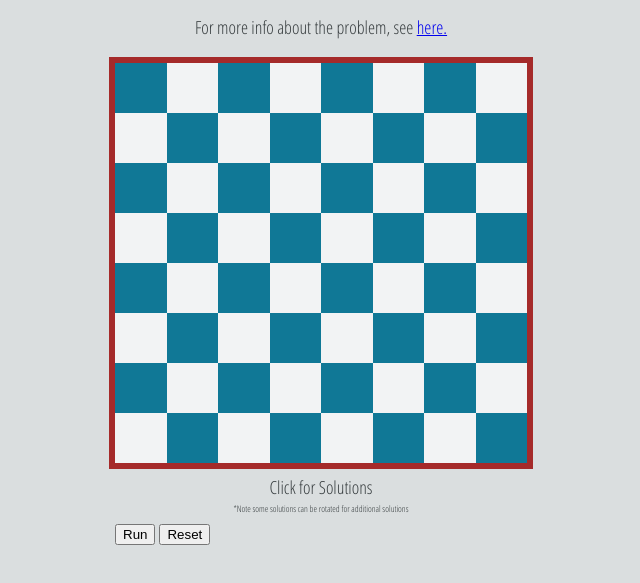
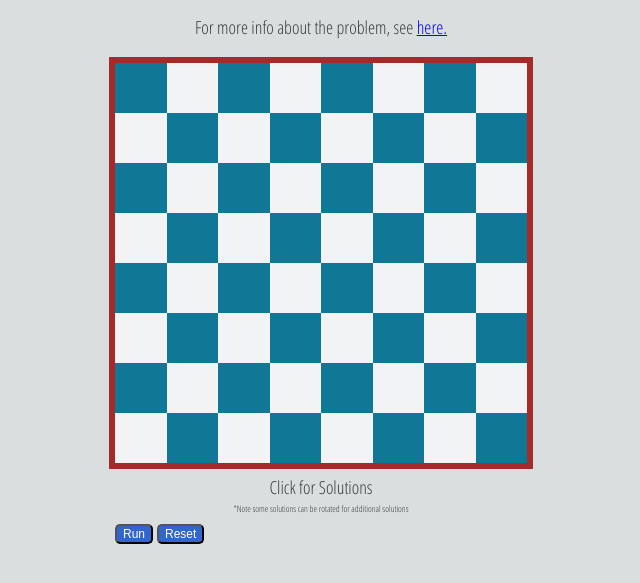
Before and after one commit to btmoore4/N_Queens, a plain HTML site: page index.html in a window 1280 px wide. Shown: the part 89-672 px from the top of the page, without its empty margins (319-959 px from the left). Drawn offline with nearby package versions, Linux system fonts and the light colour scheme.

Commit message:
Changed the buttons

```diff
--- a/main.css
+++ b/main.css
@@ -45,7 +45,12 @@ p {
 
 .button {
 		margin: 0 auto;
+		border-radius: 5px;
+		background-color: #3366cc;
+		color: white;
+		font-size: 12px;
 }
+
 
 .row {
 		height: 12.5%;
```
